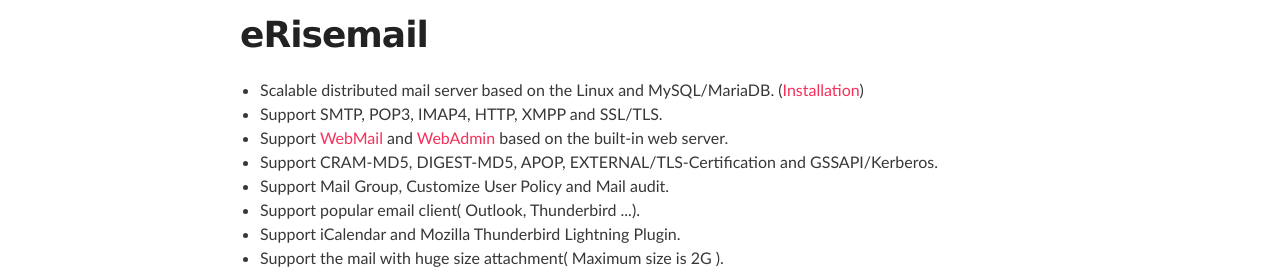
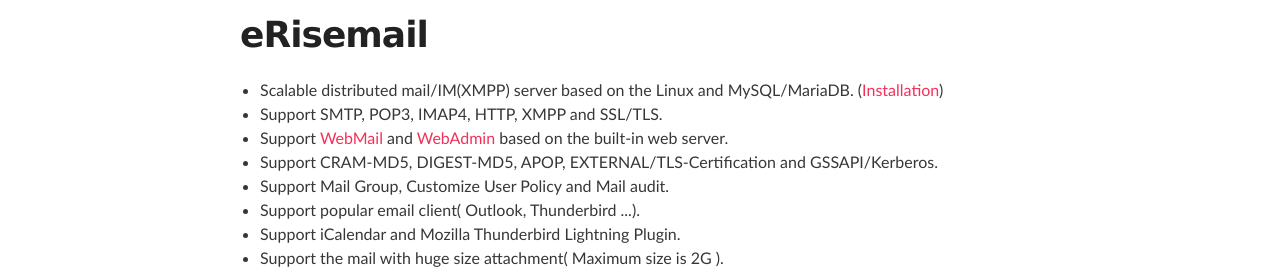
Before and after one commit to uplusware/uplusware.github.io, a Jekyll site: the page index.html, which Jekyll copies as it is, in a window 1280 px wide. Shown: the part 261-534 px from the top of the page. Built offline with Jekyll 4.4.1, drawn with Linux system fonts in a browser that asks for light colours.

Commit message:
Update index.html

```diff
--- a/index.html
+++ b/index.html
@@ -21,7 +21,7 @@
 		<p><img src="http://uplusware.github.io/images/erisemail.gif" alt="erisemail"></p>
 		<h1><a id="erisemail-server" class="anchor" href="#erisemail-server" aria-hidden="true"><span class="octicon octicon-link"></span></a>eRisemail</h1>
 		<ul>
-			<li>Scalable distributed mail server based on the Linux and MySQL/MariaDB. (<a href="https://github.com/uplusware/erisemail/wiki/Installation" target="_blank">Installation</a>)</li>
+			<li>Scalable distributed mail/IM(XMPP) server based on the Linux and MySQL/MariaDB. (<a href="https://github.com/uplusware/erisemail/wiki/Installation" target="_blank">Installation</a>)</li>
 			<li>Support SMTP, POP3, IMAP4, HTTP, XMPP and SSL/TLS.</li>
 			<li>Support <a href="https://github.com/uplusware/erisemail/wiki/WebMail-UI" target="_blank">WebMail</a> and <a href="https://github.com/uplusware/erisemail/wiki/WebAdmin-UI" target="_blank">WebAdmin</a> based on the built-in web server.</li>
 			<li>Support CRAM-MD5, DIGEST-MD5, APOP, EXTERNAL/TLS-Certification and GSSAPI/Kerberos.</li>
```
